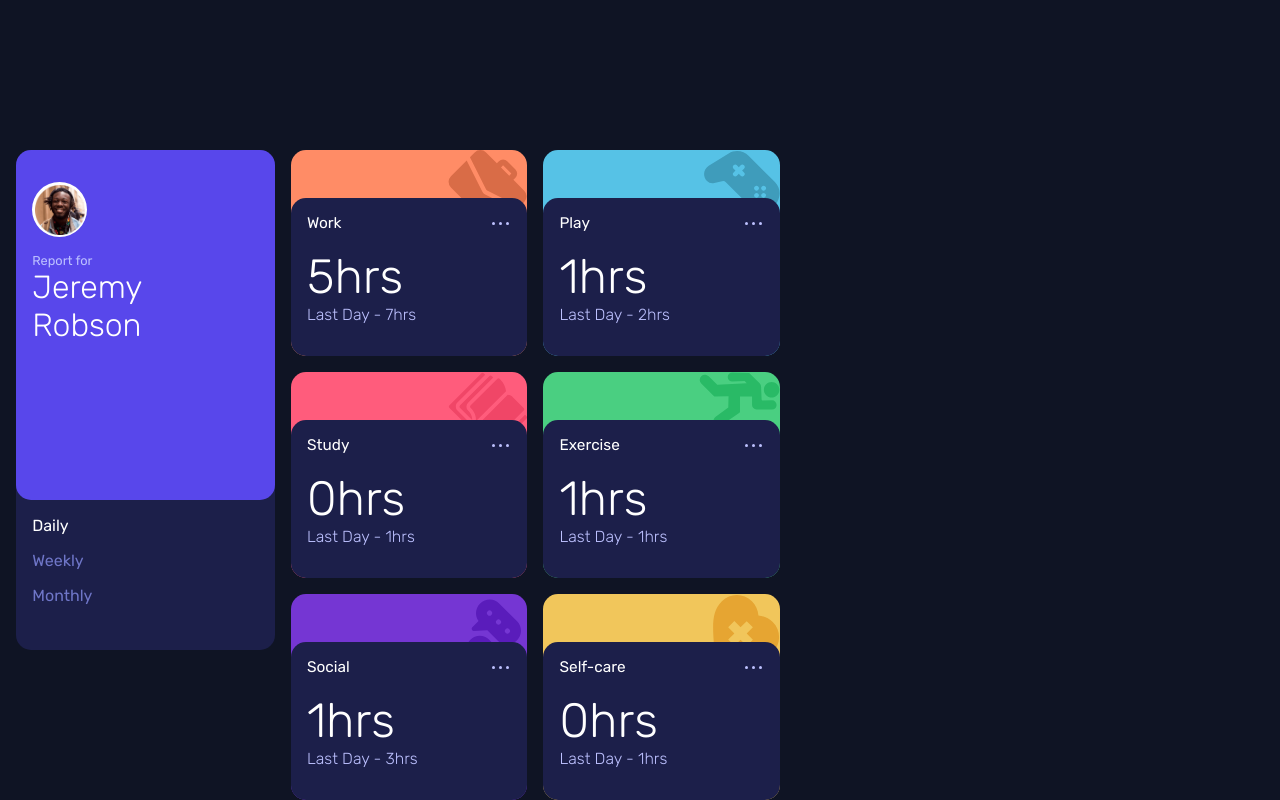
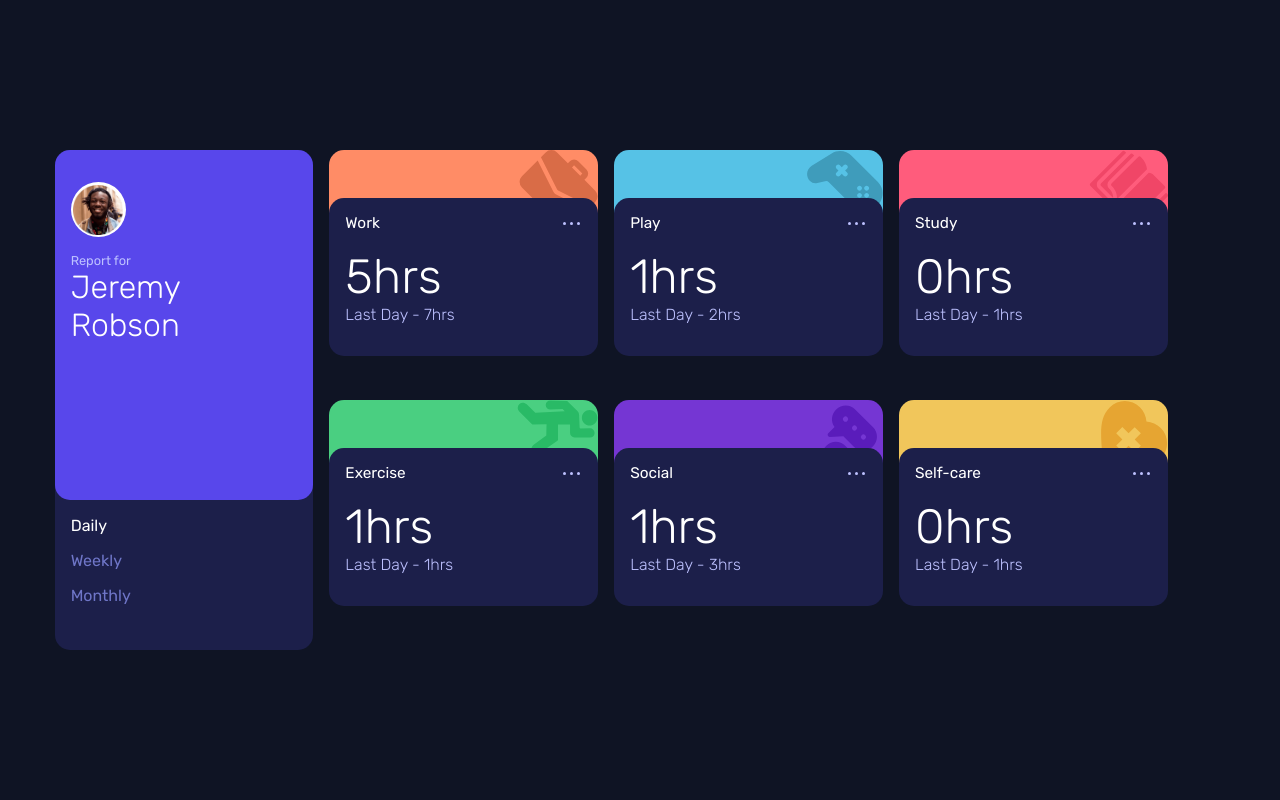
Before and after one commit to kalibir/Time-tracking-dashboard-challenge, a React (Create React App) app in the folder time-tracking-dashboard/: page / in a window 1280 px wide. Built offline with nearby package versions, Linux system fonts and the light colour scheme.

Commit message:
fixed cards height

```diff
--- a/time-tracking-dashboard/src/desktop-layout.css
+++ b/time-tracking-dashboard/src/desktop-layout.css
@@ -1,6 +1,6 @@
 @media (min-width: 768px) and (max-width: 1440px) {
 	.main {
-		max-width: 80vw;
+		max-width: 100vw;
 		height: 100vh;
 		display: flex;
 		justify-content: center;
@@ -21,7 +21,6 @@
 		width: 70%;
 		height: 500px;
 		display: flex;
-		align-items: baseline;
 		flex-wrap: wrap;
 	}
 
@@ -65,7 +64,8 @@
 
 	.data-wrapper > .activity-card {
 		margin: 0;
-		width: 33%;
+		width: 30%;
+		height: 40%;
 		margin-right: 1em;
 		margin-bottom: 1em;
 	}
```
